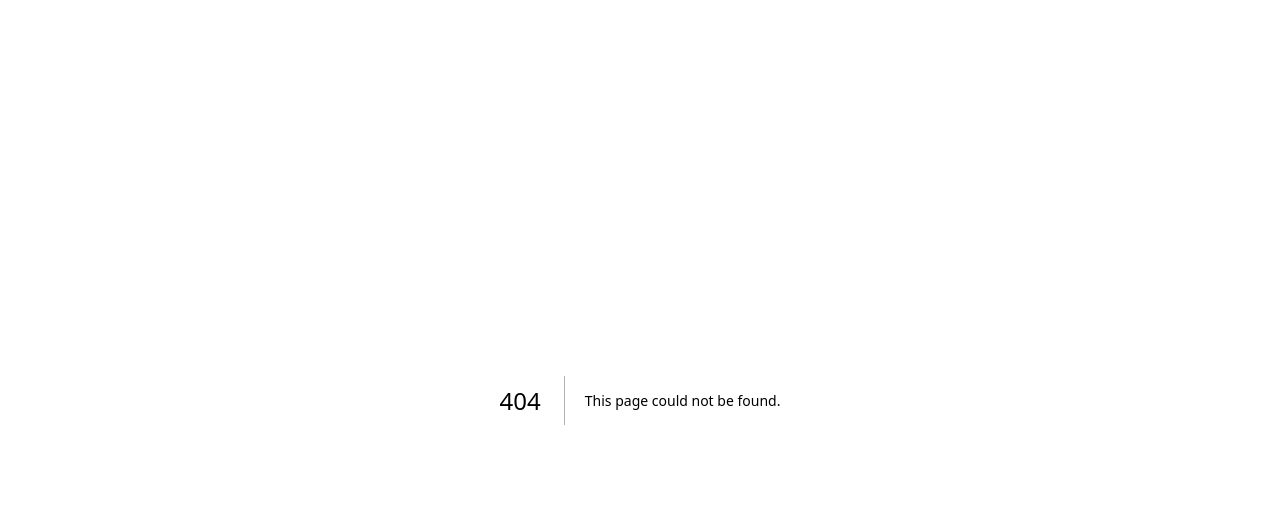
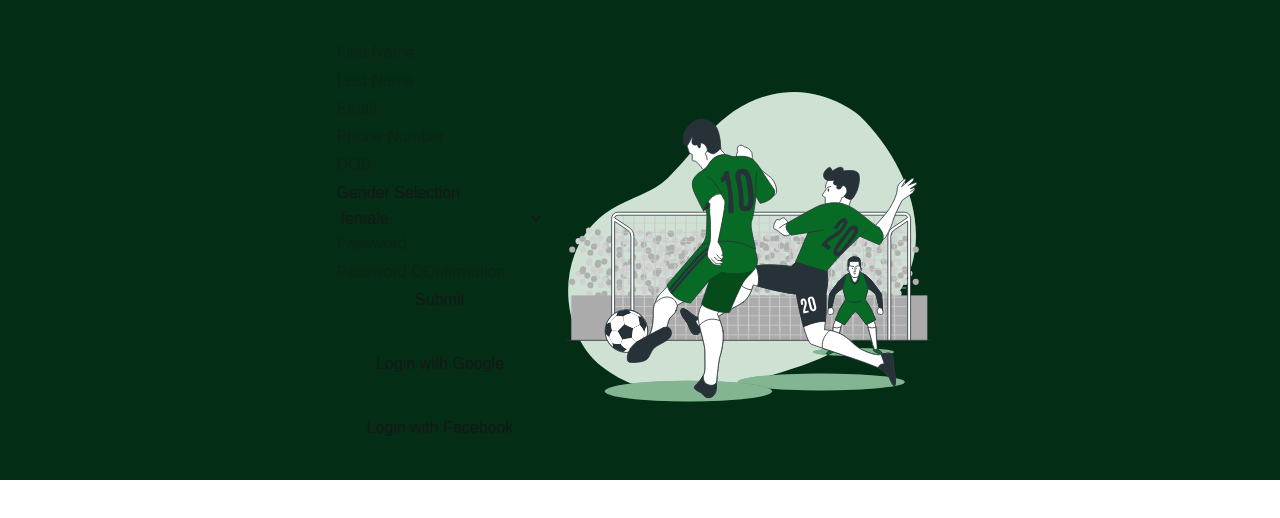
Before and after one commit to fjp-pjf/sport-mate, a Next.js app in the folder frontend/: page /register in a window 1280 px wide. Before the commit this address had no page. Shown: the top 518 px of the page. Built offline with nearby package versions, Linux system fonts and the light colour scheme.

Commit message:
register file wip

```diff
--- /dev/null
+++ b/frontend/app/(auth)/register/page.tsx
@@ -0,0 +1,11 @@
+import RegisterForm from "@/components/auth/RegisterForm";
+
+const page = () => {
+  return (
+    <div>
+      <RegisterForm />
+    </div>
+  );
+};
+
+export default page;
--- a/frontend/components/auth/RegisterForm.tsx
+++ b/frontend/components/auth/RegisterForm.tsx
@@ -0,0 +1,59 @@
+"use client";
+import Image from "next/image";
+import { SubmitHandler, useForm } from "react-hook-form";
+
+enum GenderEnum {
+  female = "female",
+  male = "male",
+  other = "other",
+}
+
+interface IFormInput {
+  firstName: string;
+  gender: GenderEnum;
+  lastName: string;
+  dob: string;
+  email: string;
+  phonenumber: string;
+  password: string;
+  confirmPassword: string;
+}
+
+const RegisterForm = () => {
+  const { register, handleSubmit } = useForm<IFormInput>();
+  const onSubmit: SubmitHandler<IFormInput> = (data) => console.log(data);
+
+  return (
+    <div className="flex justify-center items-center p-10 bg-green-950 m-auto">
+      <div className="flex flex-col gap-10">
+        <form className="flex flex-col gap-1" onSubmit={handleSubmit(onSubmit)}>
+          <input placeholder="First Name" {...register("firstName")} />
+          <input placeholder="Last Name" {...register("lastName")} />
+          <input placeholder="Email" {...register("email")} />
+          <input placeholder="Phone Number" {...register("phonenumber")} />
+          <input placeholder="DOB" {...register("dob")} />
+          <label>Gender Selection</label>
+          <select {...register("gender")}>
+            <option value="female">female</option>
+            <option value="male">male</option>
+            <option value="other">other</option>
+          </select>
+          <input placeholder="Password" {...register("password")} />
+          <input
+            placeholder="Password COnfirmation"
+            {...register("confirmPassword")}
+          />
+          <input type="submit" />
+        </form>
+
+        <button>Login with Google</button>
+        <button>Login with Facebook</button>
+      </div>
+      <div>
+        <Image src="/soccer.svg" alt="sport" width={400} height={100} />
+      </div>
+    </div>
+  );
+};
+
+export default RegisterForm;
```
Also changed, not shown: frontend/public/soccer.svg (added), 1 other file (tests, documents, lock files or other folders).
